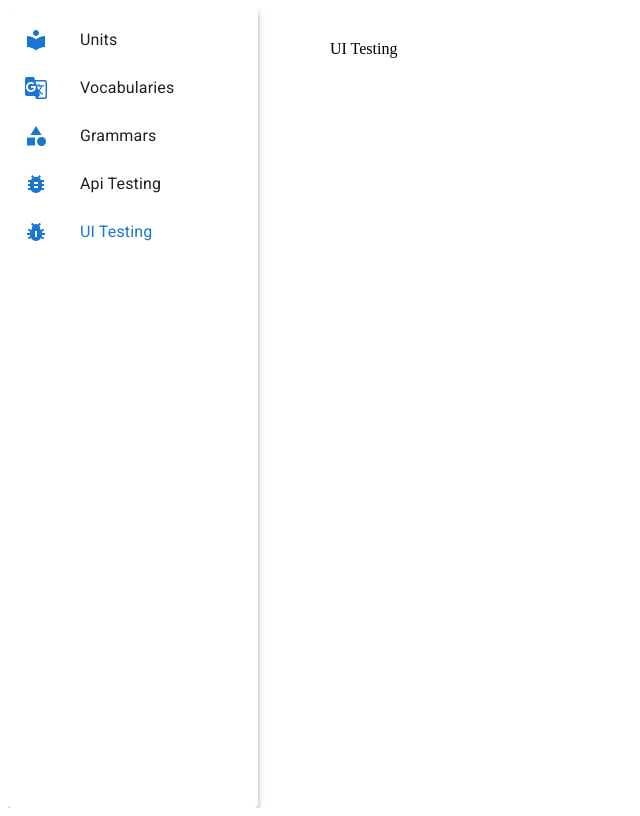
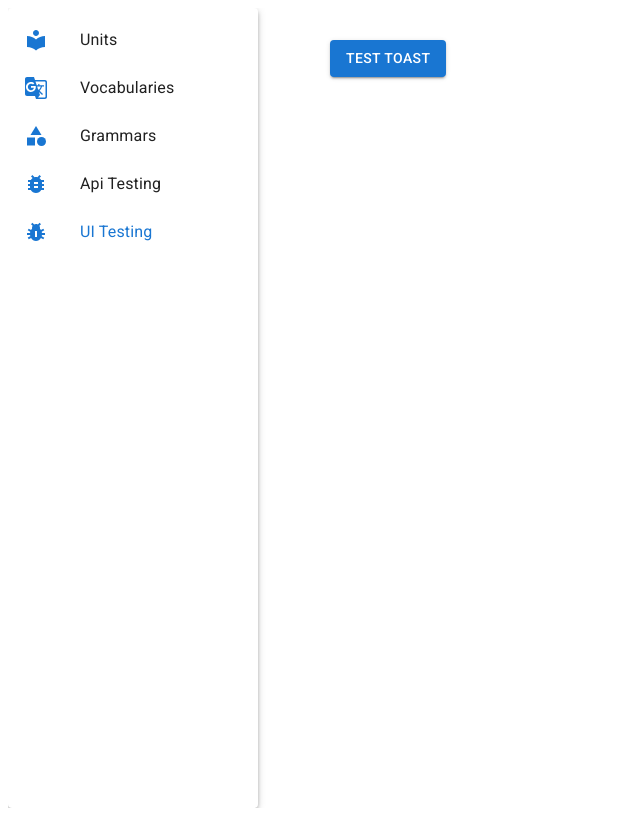
Before and after one commit to henhhenh13/English-note-v2, a React (Vite) app: page / in a window 1280 px wide. Both pictures are taken after a click on the item "UI Testing". Shown: the whole page, without its empty margins (0-640 px from the left). Built offline with nearby package versions, Linux system fonts and the light colour scheme; what @ebay/nice-modal-react would draw is missing.

Commit message:
feat: toast

```diff
--- a/package.json
+++ b/package.json
@@ -22,7 +22,8 @@
     "react-dom": "^18.3.1",
     "react-json-view-lite": "^2.0.1",
     "react-player": "^2.16.0",
-    "recoil": "^0.7.7"
+    "recoil": "^0.7.7",
+    "sonner": "^1.7.0"
   },
   "devDependencies": {
     "@eslint/js": "^9.13.0",
--- a/src/App.tsx
+++ b/src/App.tsx
@@ -13,6 +13,7 @@ import GrammarPage from '@/pages/grammar';
 import UnitPage from '@/pages/unit';
 import ApiTestingPage from '@/pages/api-testing';
 import UiTesting from '@/pages/ui-testing';
+import { Toaster } from 'sonner';
 
 function App() {
   const { page } = usePageManager();
@@ -35,6 +36,7 @@ function App() {
   }, [page]);
 
   return (
+    <>
       <Stack
         direction="row"
         spacing={6}
@@ -45,6 +47,8 @@ function App() {
           {render}
         </Container>
       </Stack>
+      <Toaster richColors position="top-right" />
+    </>
   );
 }
 
--- /dev/null
+++ b/src/hooks/use-toast.ts
@@ -0,0 +1,28 @@
+import { useCallback } from 'react';
+import { toast } from 'sonner';
+
+type UseToastManager = {
+  successToast: (value?: string) => void;
+  errorToast: (value?: string) => void;
+  clearToast: () => void;
+}
+
+export default function useToastManager(): UseToastManager {
+  const successToast = useCallback((value?: string) => {
+    toast.success(value || 'Exactly!');
+  }, []);
+
+  const errorToast = useCallback((value?: string) => {
+    toast.error(value || 'Error!');
+  }, []);
+
+  const clearToast = useCallback(() => {
+    toast.caller();
+  }, []);
+
+  return {
+    successToast,
+    errorToast,
+    clearToast,
+  };
+}
--- a/src/pages/ui-testing.tsx
+++ b/src/pages/ui-testing.tsx
@@ -1,3 +1,18 @@
+import useToastManager from '@/hooks/use-toast';
+import { Button, Stack } from '@mui/material';
+
 export default function UiTesting() {
-  return <div>UI Testing</div>;
+  const { successToast } = useToastManager();
+  return (
+    <Stack direction={'row'} spacing={4}>
+      <Button
+        variant="contained"
+        onClick={() => {
+          successToast();
+        }}
+      >
+        Test Toast
+      </Button>
+    </Stack>
+  );
 }
```
Also changed, not shown: 1 other file (tests, documents, lock files or other folders). Lines whose indentation alone changed are shown as unchanged.
